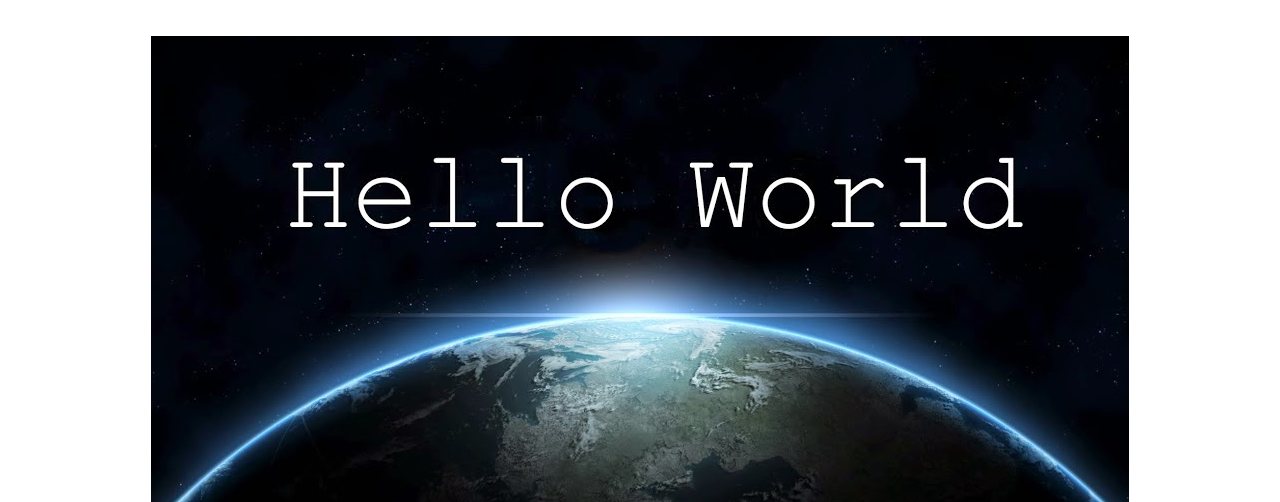
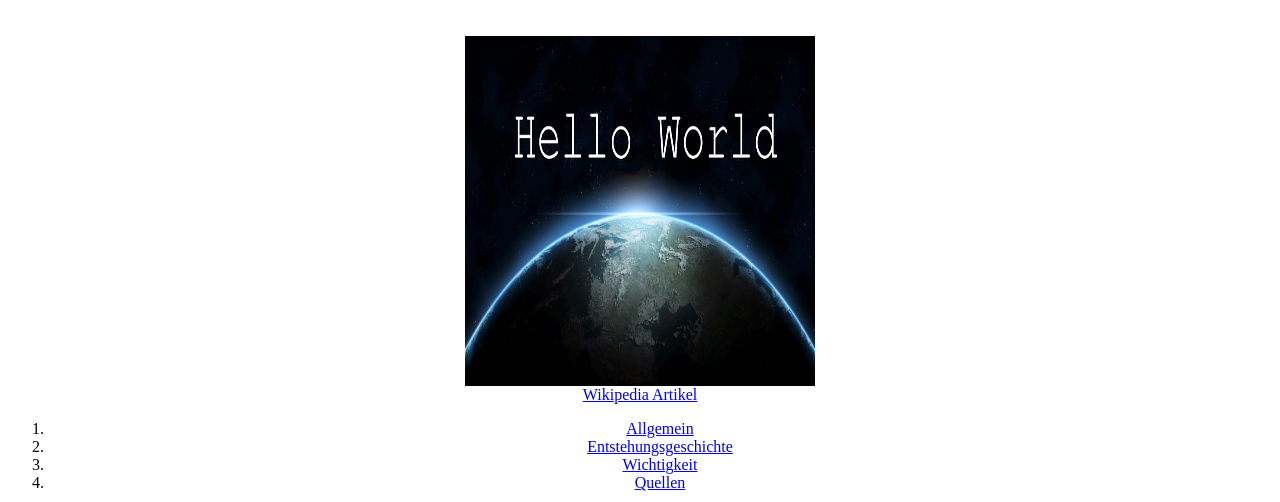
Before and after one commit to OneCleverFox/Hello_World, a plain HTML site: page index.html in a window 1280 px wide. Shown: the part 298-800 px from the top of the page. Drawn offline with Linux system fonts and the light colour scheme.

Commit message:
modified:   index.html

```diff
--- a/index.html
+++ b/index.html
@@ -5,8 +5,8 @@
       display: block;
         margin-left: auto;
         margin-right: auto;
-        width: 350;
-        height: 350;
+        width: 350px;
+        height: 350px;
     }
 
     h1{
@@ -29,10 +29,12 @@
         font-size: 1em;
     }
 
-    .wiki-zentriert{
+    .wiki-zentriert {
+      display: block;
       text-align: center;
-        font-size: 1em;
+      font-size: 1em;
     }
+
   </style>
 
   <head>
```
